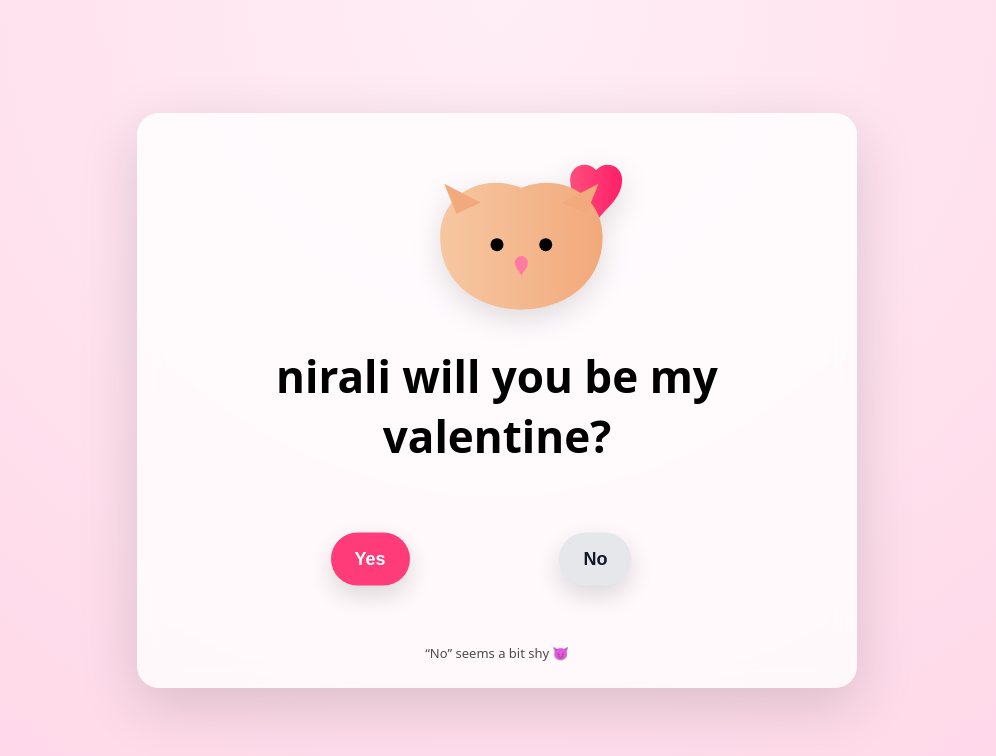
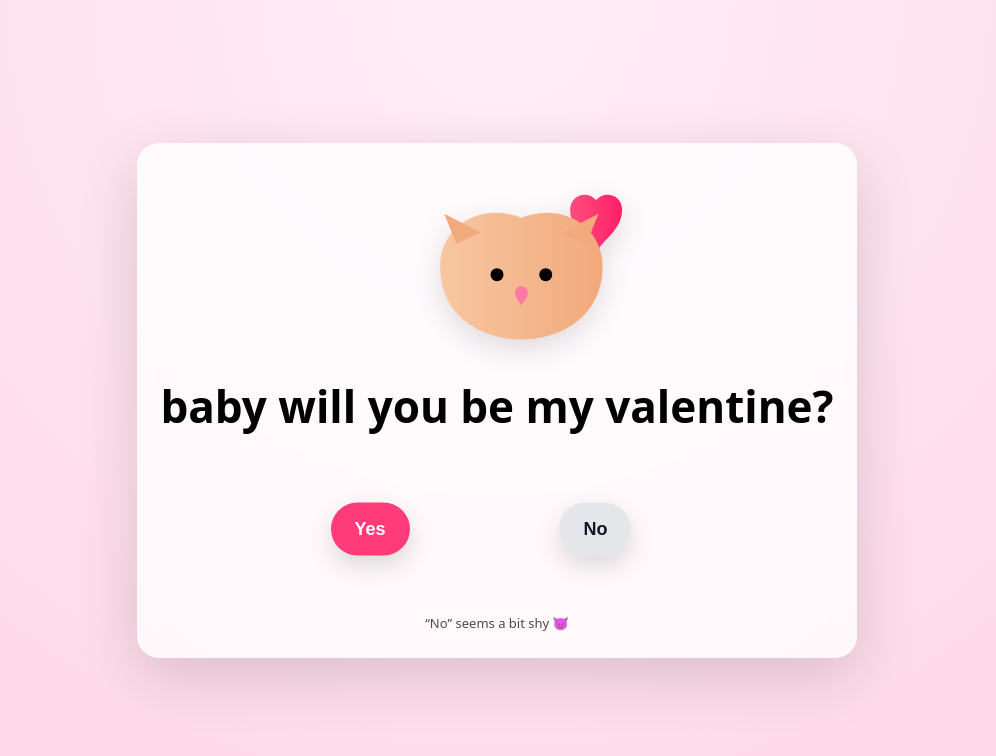
Before and after one commit to formeandforpc-stack/for-you, a plain HTML site: page index.html in a window 1280 px wide. Shown: the whole page, without its empty margins (143-1139 px from the left). Drawn offline with nearby package versions, Linux system fonts and the light colour scheme.

Commit message:
Update index.html

```diff
--- a/index.html
+++ b/index.html
@@ -171,7 +171,7 @@
             fill="#ff7aa2"/>
     </svg>
 
-    <h1>nirali will you be my valentine?</h1>
+    <h1>baby will you be my valentine?</h1>
 
     <section class="button-zone" id="zone">
       <button id="yesBtn">Yes</button>
```
